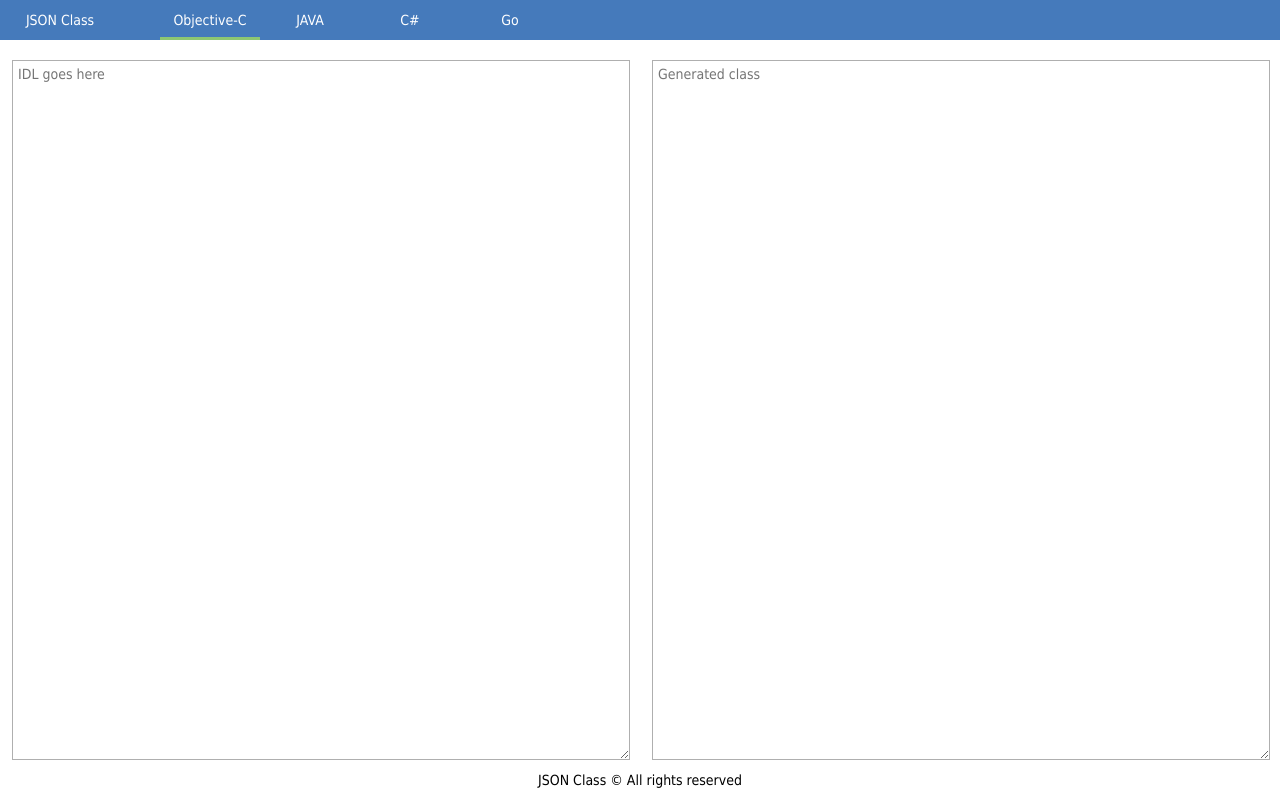
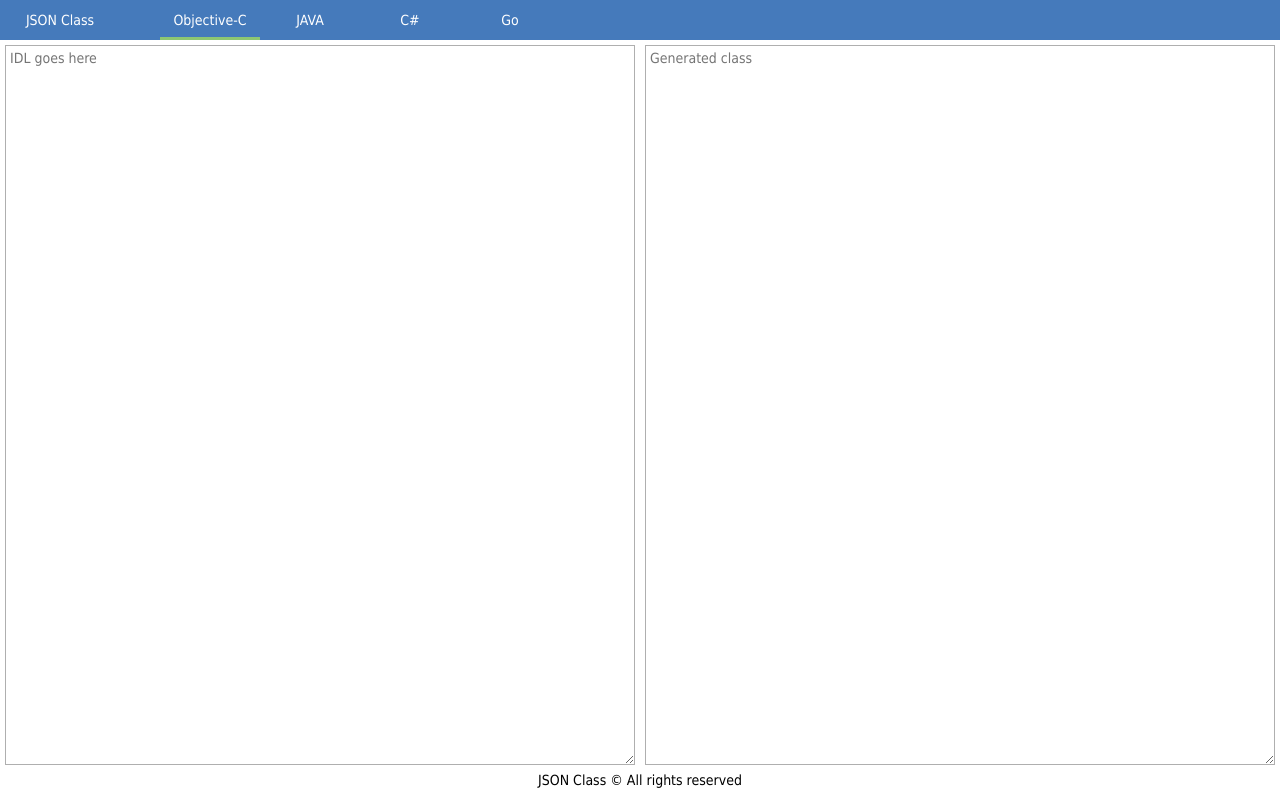
Before and after one commit to daddybh/JSONClass, a website: page index.html in a window 1280 px wide. Drawn offline with Linux system fonts and the light colour scheme.

Commit message:
修改高度计算方式

```diff
--- a/css/index.css
+++ b/css/index.css
@@ -1,10 +1,11 @@
 body {
     font: 12px/1.8 'Microsoft YaHei',tahoma,arial;
+    height:100%;
 }
 
 .header {
     position: absolute;
-    top: 0px;
+    top: 0;
     background: #457abb;
     color: #fff;
     width:100%;
@@ -44,9 +45,8 @@ body {
 }
 
 .container-wrapper{
-    margin: 20px 10px 0 12px;
-    padding-right: 12px;
-    height: calc(100% - 20px);
+    padding: 5px;
+    height: 100%;
 }
 .container-idl {
     width:50%;
@@ -59,12 +59,13 @@ body {
 }
 
 .textarea {
-    border: 1px solid #afafaf;
     color: #282828;
     font-size:14px;
-    padding: 5px;
+    border: 1px solid #afafaf;
+    box-sizing: border-box;
+    padding: 4px;
     width:100%;
-    height: calc(100% - 12px);
+    height: 100%;
 }
 
 .footer {
```
